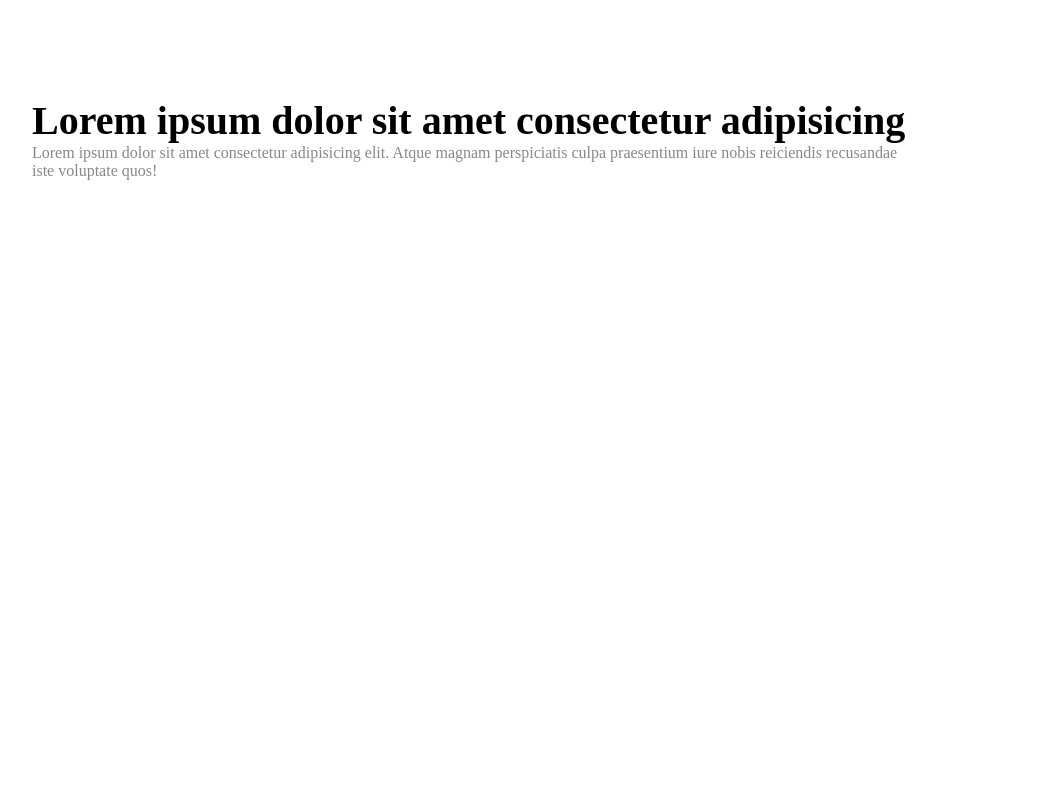
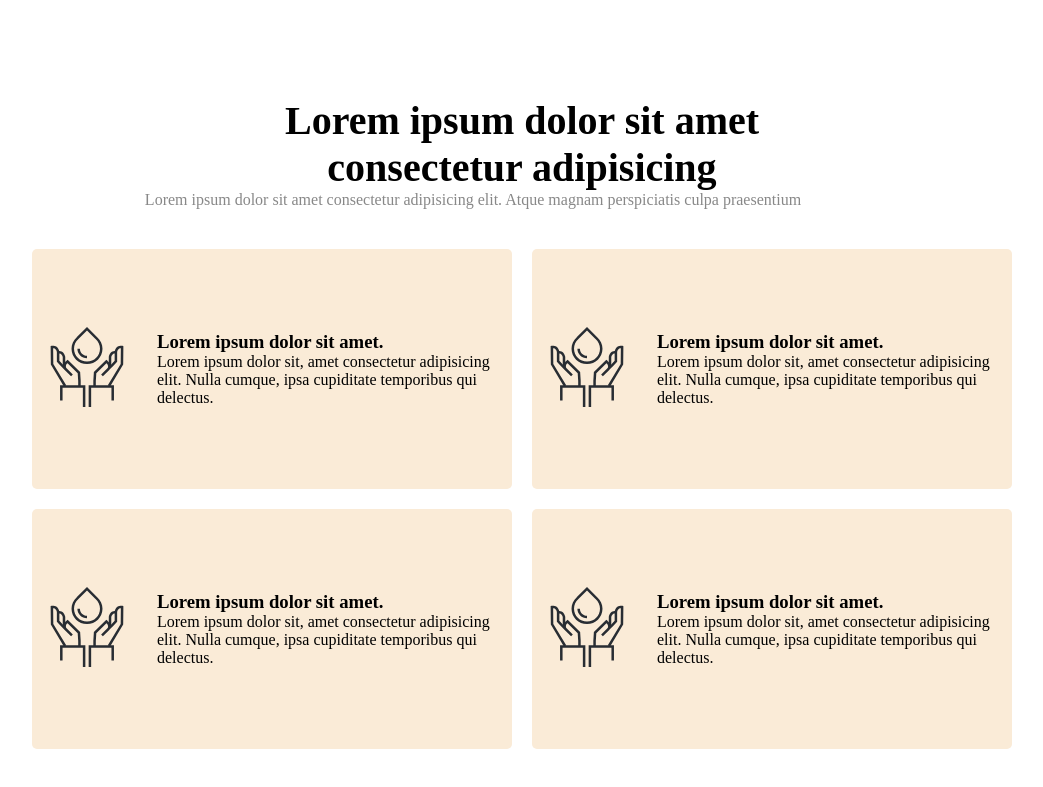
Before and after one commit to Sharminaktermetu/eid-zakat, a plain HTML site: page index.html in a window 1280 px wide. Shown: the part 1529-2316 px from the top of the page, without its empty margins (118-1161 px from the left). Before the commit the page ends 1809 px from the top, so only its background shows below. Drawn offline with Linux system fonts and the light colour scheme.

Commit message:
cart part added

```diff
--- a/index.html
+++ b/index.html
@@ -59,8 +59,47 @@
         <section>
                 <div class="container">
                     <div class="info-text">
-                        <h1>Lorem ipsum dolor sit amet consectetur adipisicing </h1>
-                        <p>Lorem ipsum dolor sit amet consectetur adipisicing elit. Atque magnam perspiciatis culpa praesentium iure nobis reiciendis recusandae iste voluptate quos!</p>
+                        <h1>Lorem ipsum dolor sit amet <br> consectetur adipisicing </h1>
+                        <p>Lorem ipsum dolor sit amet consectetur adipisicing elit. Atque magnam perspiciatis culpa praesentium </p>
+                    </div>
+                    <div class="cart-grid">
+                        <div class="cart">
+                            <div class="img">
+                                <img src="icons/icon13.svg" alt="">
+                            </div>
+                            <div class="cart-text">
+                                <h3>Lorem ipsum dolor sit amet.</h3>
+                            <p>Lorem ipsum dolor sit, amet consectetur adipisicing elit. Nulla cumque, ipsa cupiditate temporibus qui delectus.</p>
+                            </div>
+                        </div>
+                        <div class="cart">
+                            <div class="img">
+                                <img src="icons/icon13.svg" alt="">
+                            </div>
+                            <div class="cart-text">
+                                <h3>Lorem ipsum dolor sit amet.</h3>
+                            <p>Lorem ipsum dolor sit, amet consectetur adipisicing elit. Nulla cumque, ipsa cupiditate temporibus qui delectus.</p>
+                            </div>
+                        </div>
+                        <div class="cart">
+                            <div class="img">
+                                <img src="icons/icon13.svg" alt="">
+                            </div>
+                            <div class="cart-text">
+                                <h3>Lorem ipsum dolor sit amet.</h3>
+                            <p>Lorem ipsum dolor sit, amet consectetur adipisicing elit. Nulla cumque, ipsa cupiditate temporibus qui delectus.</p>
+                            </div>
+                        </div>
+                        <div class="cart">
+                            <div class="img">
+                                <img src="icons/icon13.svg" alt="">
+                            </div>
+                            <div class="cart-text">
+                                <h3>Lorem ipsum dolor sit amet.</h3>
+                            <p>Lorem ipsum dolor sit, amet consectetur adipisicing elit. Nulla cumque, ipsa cupiditate temporibus qui delectus.</p>
+                            </div>
+                        </div>
+
                     </div>
                 </div>
         </section>
--- a/style.css
+++ b/style.css
@@ -56,7 +56,9 @@ section{
     height: 400px;
     width: 100%;
 }
-
+.info-text{
+    text-align: center;
+}
 .info-text h1{
     font-size: 40px;
 }
@@ -67,3 +69,25 @@ section{
     width: 90%;
 
 }
+/* cart section */
+.cart-grid{
+    display: grid;
+    grid-template-columns: repeat(2,1fr);
+    row-gap: 20px;
+    column-gap: 20px;
+}
+.cart{
+    display: flex;
+    height: 30vh;
+    background-color: antiquewhite;
+    align-items: center;
+    border-radius: 5px;
+}
+.cart img{
+    width: 80px;
+    height: 80px;
+    padding: 15px;
+}
+.cart-text{
+    padding: 15px;
+}
```
